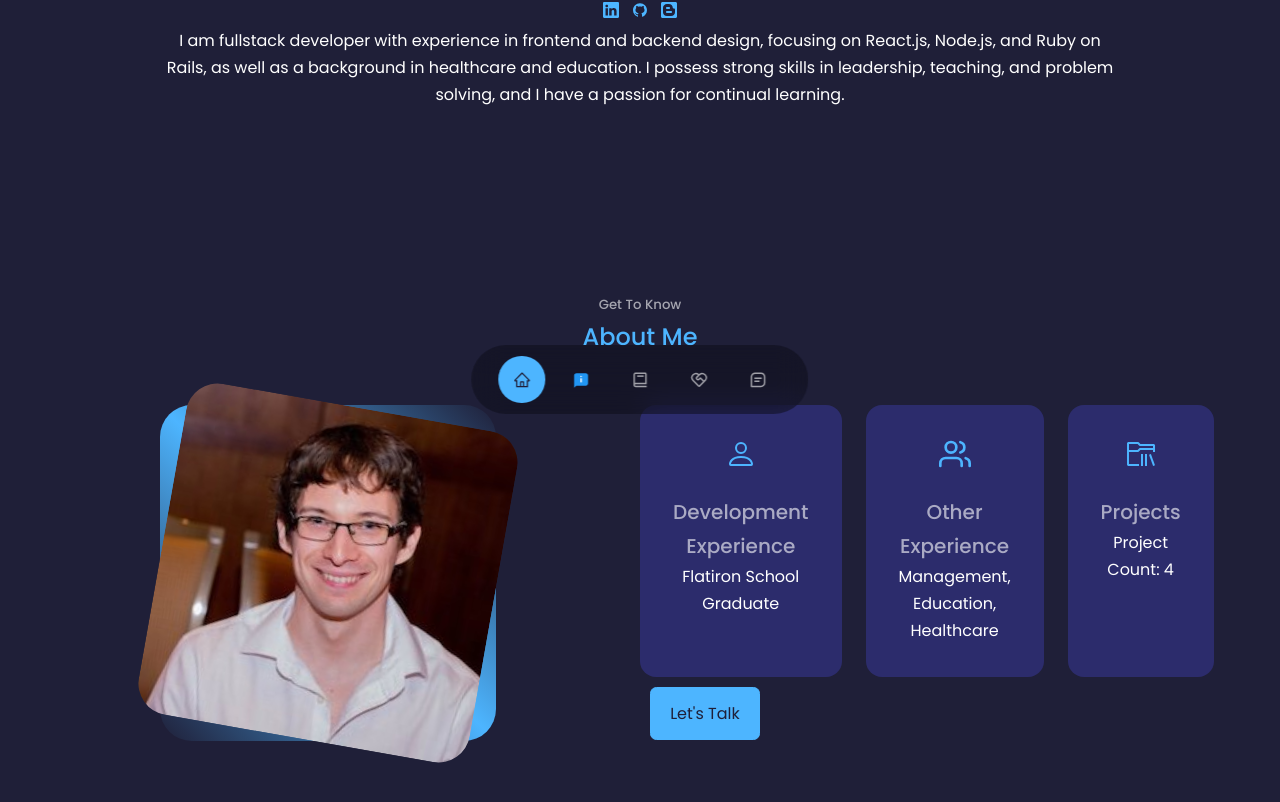
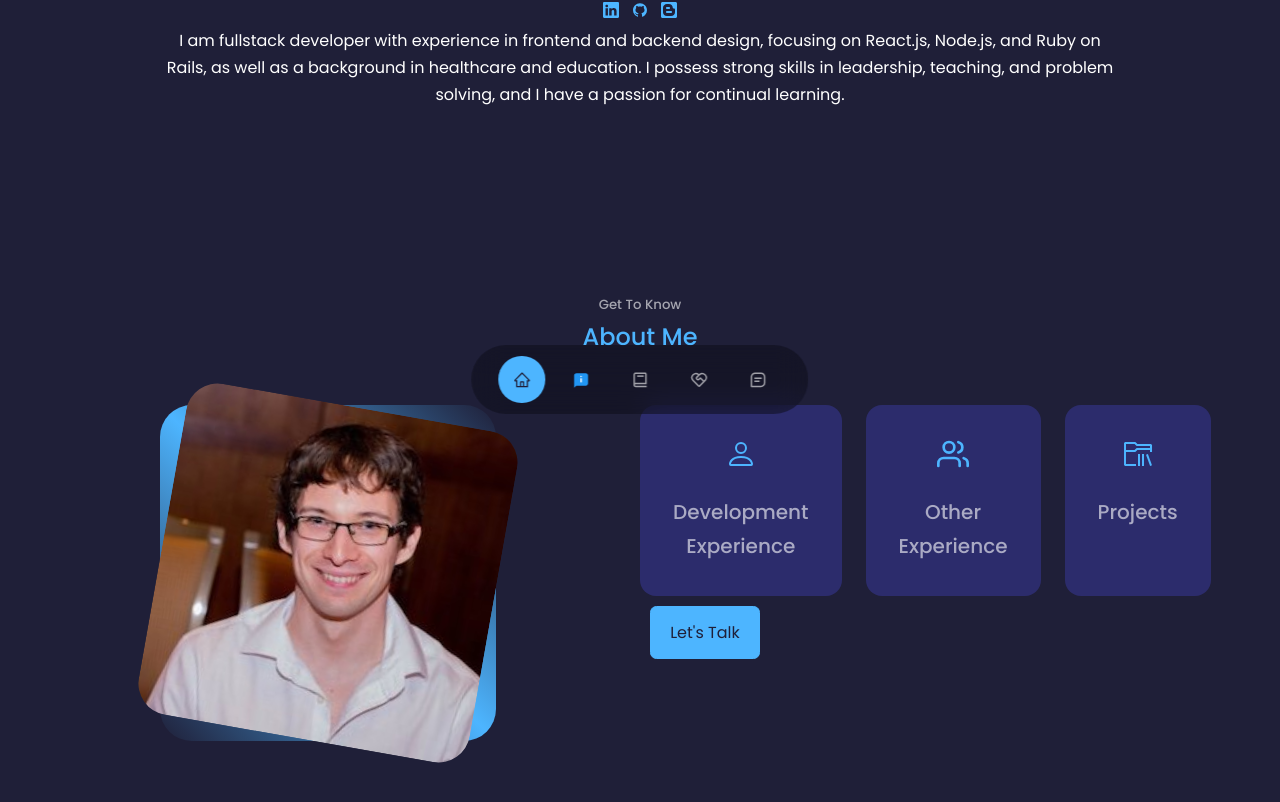
Before and after one commit to ericeinerson/react-portfolio, a React (Create React App) app: page / in a window 1280 px wide. Shown: the part 354-1156 px from the top of the page. Built offline with nearby package versions, Linux system fonts and the light colour scheme.

Commit message:
added button hiding to About section for interactivity

```diff
--- a/src/components/About/About.js
+++ b/src/components/About/About.js
@@ -1,4 +1,4 @@
-import React from 'react'
+import React, { useState } from 'react'
 import "./about.css"
 import ME from "../../Assets/self.jpeg"
 import {BsPerson} from "react-icons/bs"
@@ -8,41 +8,55 @@ import {VscFolderLibrary} from "react-icons/vsc"
 
 
 function About() {
+
+  const [showExperience, setShowExperience] = useState(false);
+  const [showOther, setShowOther] = useState(false);
+  const [showProject, setShowProject] = useState(false);
+
+
   return (
     <section id="about">
       <h5>Get To Know</h5>
       <h2>About Me</h2>
 
       <div className="container about__container">
-        <div className='about__me'>
+        <div className="about__me">
           <div className="about__me-image">
-            <img src={ME} alt="About Image"/>
+            <img src={ME} alt="About Image" />
           </div>
         </div>
 
         <div className="about__content">
-
           <div className="about__cards">
-            <article className="about__card">
-              <BsPerson className="about__icon"/>
+            <article
+              className="about__card"
+              onClick={() => setShowExperience(!showExperience)}
+            >
+              <BsPerson className="about__icon" />
               <h5>Development Experience</h5>
-              <small>Flatiron School Graduate</small>
+              {showExperience && <small>Flatiron School Graduate</small>}
             </article>
 
-            <article className="about__card">
-              <FiUsers className="about__icon"/>
+            <article
+              className="about__card"
+              onClick={() => setShowOther(!showOther)}
+            >
+              <FiUsers className="about__icon" />
               <h5>Other Experience</h5>
-              <small>Management, Education, Healthcare</small>
+              {showOther && <small>Management, Education, Healthcare</small>}
             </article>
 
-            <article className="about__card">
-              <VscFolderLibrary className="about__icon"/>
+            <article
+              className="about__card" onClick={() => setShowProject(!showProject)}>
+              <VscFolderLibrary className="about__icon" />
               <h5>Projects</h5>
-              <small>Project Count: 4</small>
+              {showProject && <small>Project Count: 4</small>}
             </article>
           </div>
 
-          <a href="contact" className="btn btn-primary">Let's Talk</a>
+          <a href="contact" className="btn btn-primary">
+            Let's Talk
+          </a>
         </div>
       </div>
     </section>
```
